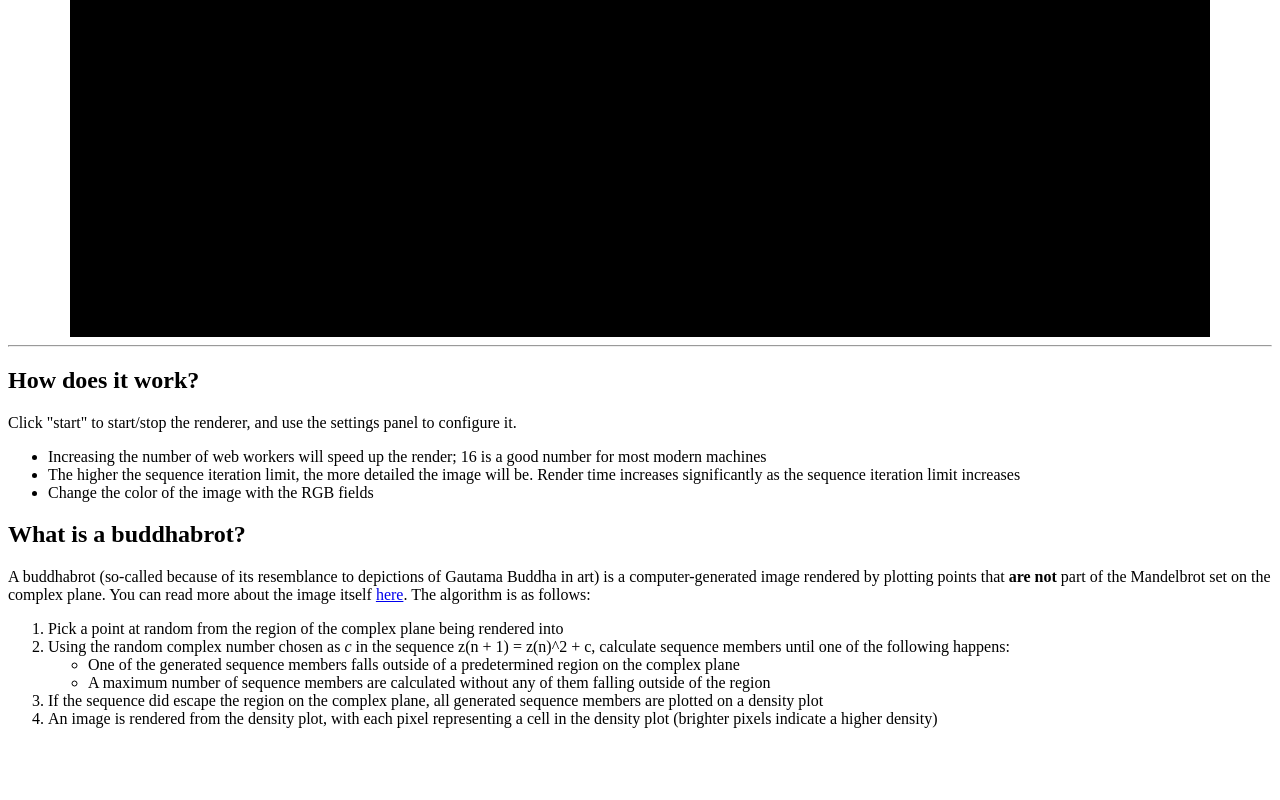
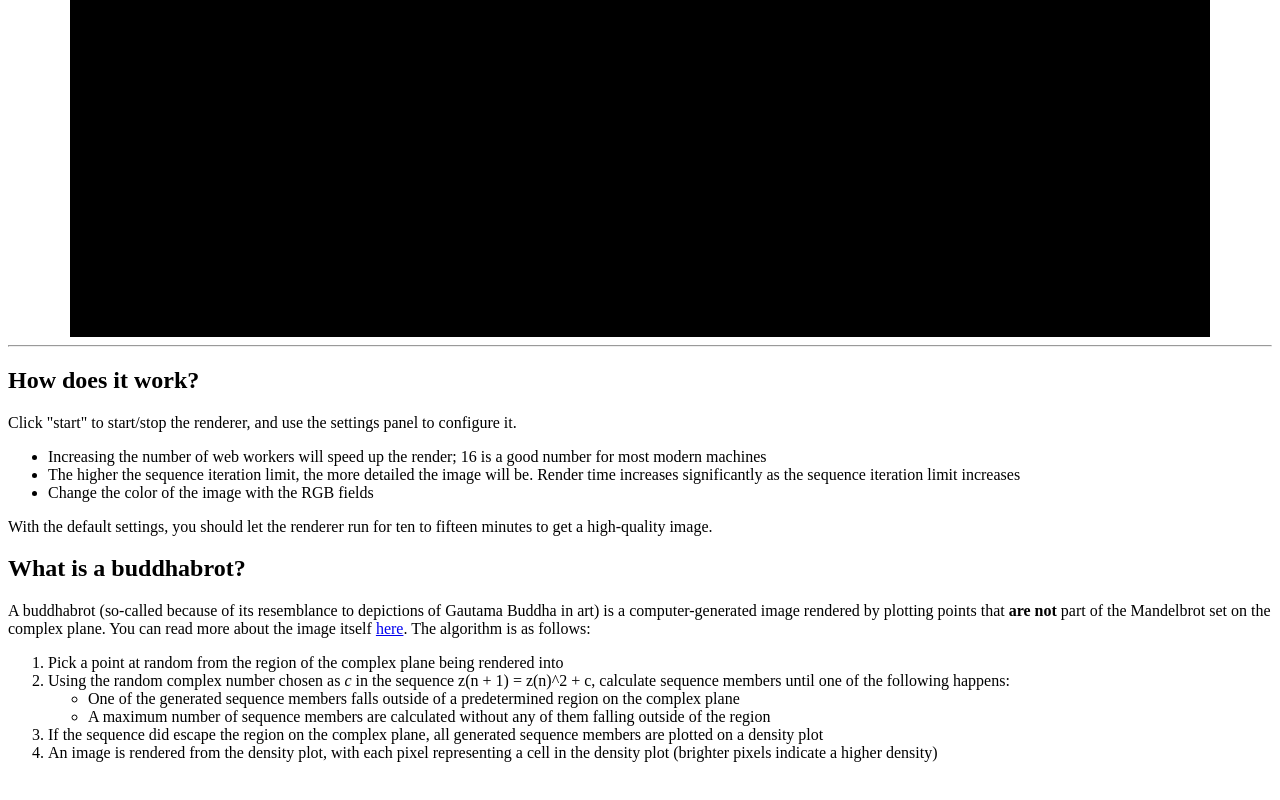
Before and after one commit to kenhalbert/javascript-buddhabrot, a website built with webpack: page index.html in a window 1280 px wide. Shown: the part 1475-2275 px from the top of the page. Before the commit the page ends 2253 px from the top, so only its background shows below. Built offline with nearby package versions, Linux system fonts and the light colour scheme.

Commit message:
Updated readme and copy

```diff
--- a/index.html
+++ b/index.html
@@ -109,6 +109,7 @@
                     <li>The higher the sequence iteration limit, the more detailed the image will be.  Render time increases significantly as the sequence iteration limit increases</li>
                     <li>Change the color of the image with the RGB fields</li>
                 </ul>
+                <p>With the default settings, you should let the renderer run for ten to fifteen minutes to get a high-quality image.</p>
             </div>
             <div class="row what-is">
                 <h2>What is a buddhabrot?</h2>
```
Also changed, not shown: readme.md.
